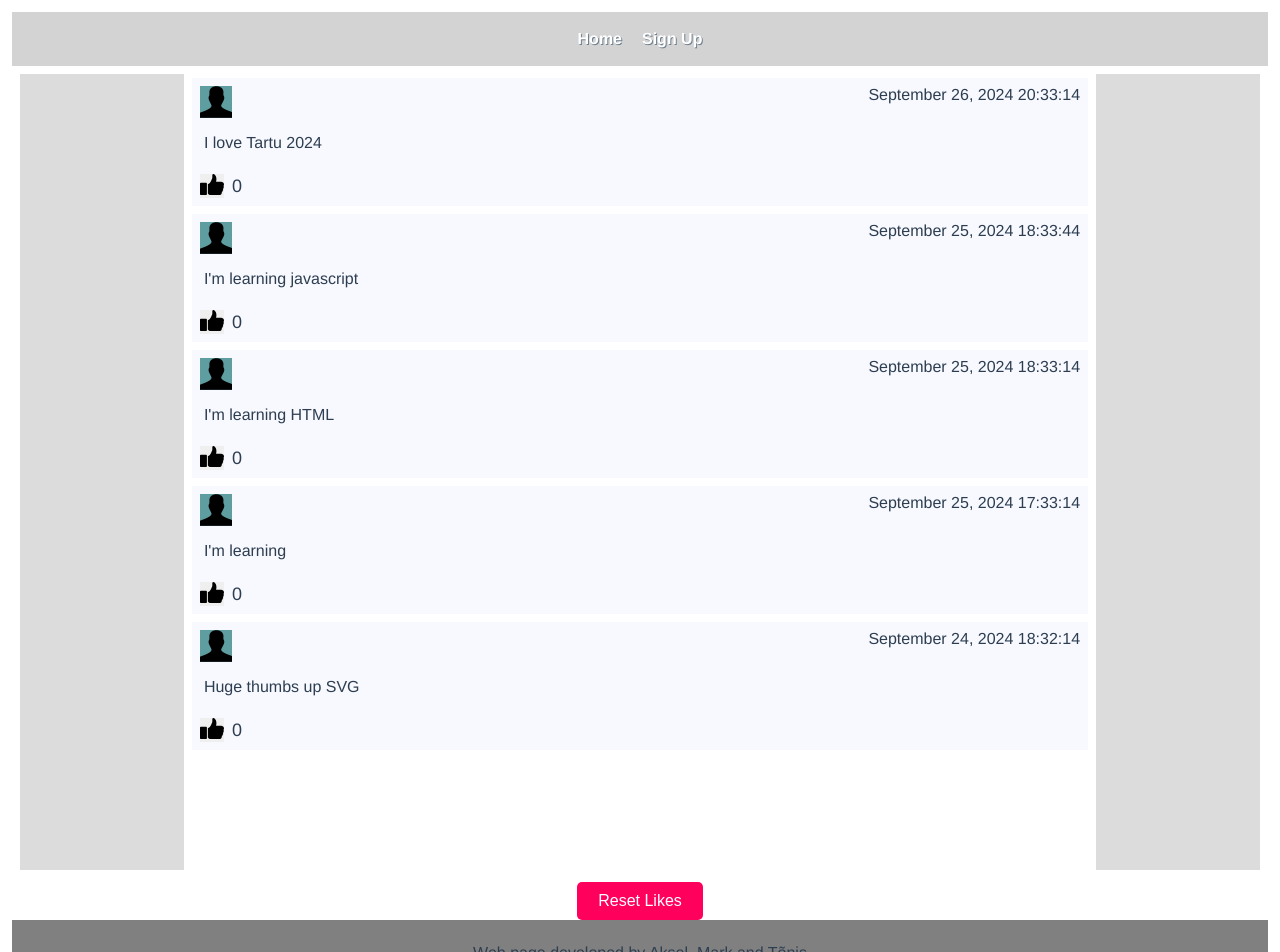
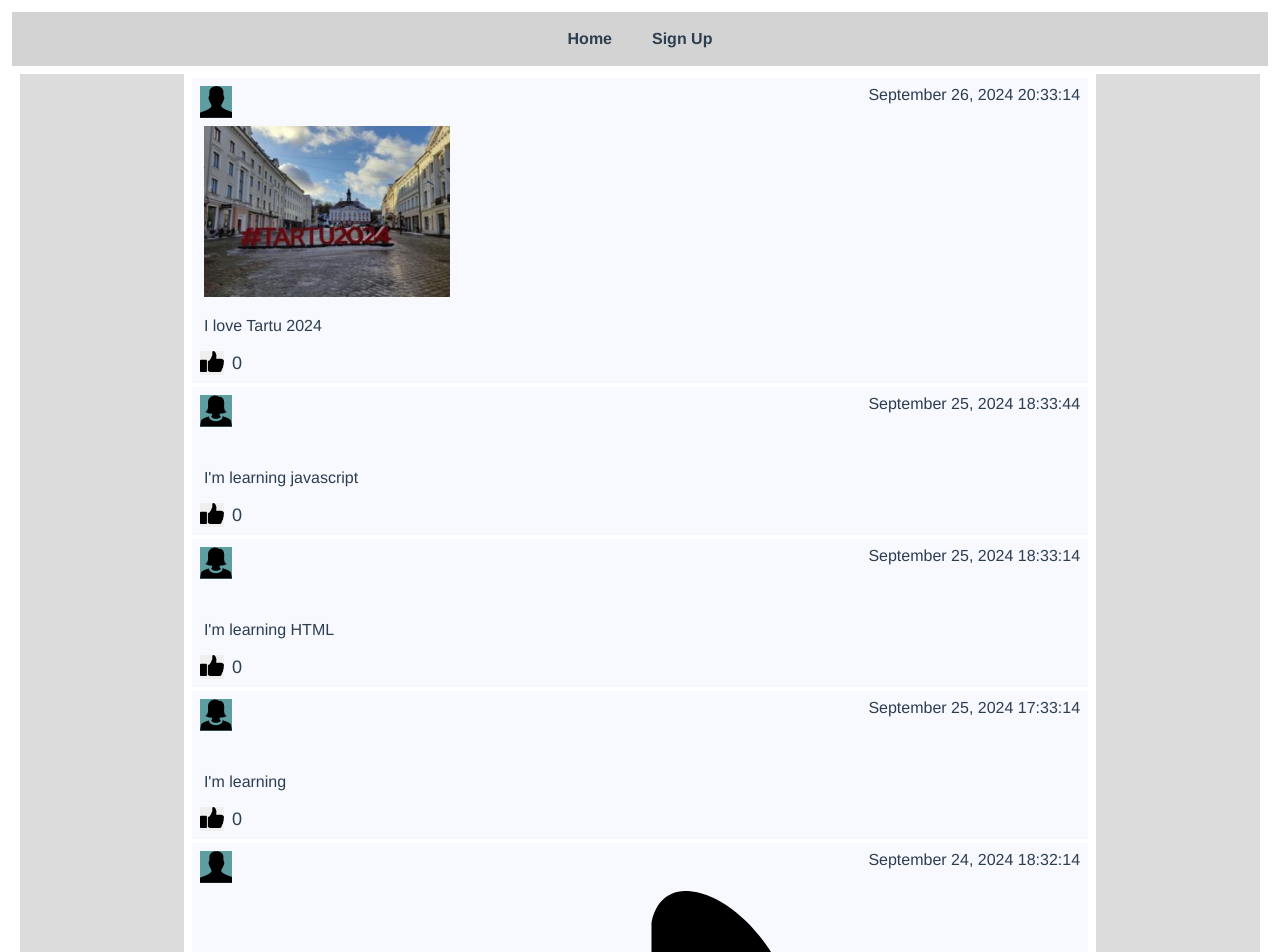
Before and after one commit to TarnMark/WAD2024-Y-Vue, a Vue app: page /signup in a window 1280 px wide. Shown: the top 952 px of the page. Built offline with nearby package versions, Linux system fonts and the light colour scheme.

Commit message:
Moved main header and footer to the components, added image support, overall improvements on css and js

```diff
--- a/src/App.vue
+++ b/src/App.vue
@@ -1,36 +1,18 @@
 <template>
-
-    <head>
-        <title>
-            Homepage
-        </title>
-    </head>
+    <page-header />
     <div>
-        <header class="main-header">
-            <nav>
-                <router-link to="/">Home</router-link>
-                <router-link to="/signup">Sign Up</router-link>
-            </nav>
-            <!-- <img id="profile-picture" class="profile-picture" src="@/assets/male-icon.png" alt="profile picture"> -->
-            <router-view />
-        </header>
-        <button @click="this.$store.dispatch('resetLikes')" class="reset-likes">Reset Likes</button>
-        <!-- <home-page /> -->
-        <footer class="main-footer">
-            <p>Web page developed by Aksel, Mark and Tõnis</p>
-        </footer>
+        <router-view />
     </div>
-
+    <page-footer />
 </template>
 
 <script>
-import HomePage from '@/views/HomePage.vue'
+import PageHeader from '@/components/PageHeader.vue';
+import PageFooter from '@/components/PageFooter.vue';
 
 export default {
-    name: 'App',
-    Components: {
-        HomePage
-    }
+    components: { PageHeader, PageFooter },
+    name: 'App'
 }
 </script>
 
@@ -43,102 +25,16 @@
     color: #2c3e50;
 }
 
-/* * {
-    padding: 0;
-    margin: 0;
-} */
-
-html {
-    font-family: sans-serif;
-}
-
 body {
     background-color: white;
     display: flex;
     flex-direction: column;
-    height: 100vh;
-}
-
-nav {
-    padding: 8px;
-    background-color: lightgray;
-    display: flex;
-    justify-content: center;
-    margin: 4px;
-}
-
-nav>a {
-    padding: 10px;
-    font-weight: bold;
-    text-shadow: 1px 1px slategray;
-}
-
-menu.main-menu {
-    display: flex;
-    flex-direction: row;
-    justify-content: left;
-    list-style-type: none;
-}
-
-menu.main-menu>li {
-    background-color: grey;
-    margin: 2px;
-    padding: 6px;
-}
-
-menu.main-menu>li:has(a:hover) {
-    background-color: cornflowerblue;
+    /* height: 100vh; */
 }
 
 a {
     text-decoration: none;
     color: white;
-}
-
-menu.main-menu a:hover {
-    text-decoration: underline;
-    color: aliceblue;
-}
-
-.profile-picture {
-    background-color: cadetblue;
-    max-width: 32px;
-    cursor: pointer;
-}
-
-.dropdown-parent {
-    position: absolute;
-    right: 0;
-    top: 48px;
-}
-
-.dropdown-menu {
-    background-color: ghostwhite;
-    border-radius: 6px;
-    bottom: auto;
-    box-shadow: 0 3px 10px 0 #0003;
-    display: block;
-    left: 0;
-    left: auto;
-    margin: 0;
-    padding: 8px;
-    position: relative;
-    right: auto;
-    top: auto;
-    width: 200px
-}
-
-.dropdown-menu>.logout>a {
-    color: #0056b3;
-}
-
-footer.main-footer {
-    padding: 8px;
-    margin: 4px;
-    margin-top: 0;
-    display: flex;
-    justify-content: center;
-    background-color: gray;
 }
 
 .container {
@@ -154,40 +50,6 @@
     padding: 10px;
 }
 
-.submitButton {
-    width: 100%;
-    padding: 10px;
-    background-color: #007BFF;
-    color: white;
-    border: none;
-    border-radius: 5px;
-    cursor: pointer;
-}
-
-.submitButton:hover {
-    background-color: #0056b3;
-}
-
-.reset-likes {
-    width: 10%;
-    padding: 10px;
-    background-color: #ff005d;
-    color: white;
-    border: none;
-    border-radius: 5px;
-    cursor: pointer;
-    font-size: 16px;
-}
-
-.reset-likes:hover {
-    background-color: #ff5090;
-}
-
-label+textarea {
-    vertical-align: top;
-    resize: none;
-}
-
 .hidden {
     display: none;
 }
--- /dev/null
+++ b/src/components/PageFooter.vue
@@ -0,0 +1,17 @@
+<template>
+    <footer class="main-footer">
+            <p>Web page developed by Aksel, Mark and Tõnis</p>
+    </footer>
+</template>
+
+
+<style scoped>
+footer.main-footer {
+    padding: 8px;
+    margin: 4px;
+    margin-top: 0;
+    display: flex;
+    justify-content: center;
+    background-color: lightgray;
+}
+</style>
--- /dev/null
+++ b/src/components/PageHeader.vue
@@ -0,0 +1,30 @@
+<template>
+    <header class="main-header">
+        <nav>
+            <router-link to="/">Home</router-link>
+            <router-link to="/signup">Sign Up</router-link>
+        </nav>
+    </header>
+</template>
+
+<style scoped>
+nav {
+    padding: 8px;
+    background-color: lightgray;
+    display: flex;
+    justify-content: center;
+    margin: 4px;
+}
+
+nav>a {
+    padding: 10px;
+    margin-inline: 10px;
+    font-weight: bold;
+    color: #2c3e50;
+    /* text-shadow: 1px 1px slategray; */
+    /* background-color: gray; */
+}
+a:hover {
+    color: cornflowerblue;
+}
+</style>
--- a/src/components/Posts.vue
+++ b/src/components/Posts.vue
@@ -1,22 +1,18 @@
 <template>
-    <div class="post-list" v-for="post in posts" :key="post.id">
-        <!-- :key="post.index"> -->
-        <article class="post">
+    <div class="post-list">
+        <article class="post" v-for="post in posts" :key="post.id">
             <header class="postheader">
-                <img class="profile-picture" src="@/assets/male-icon.png" alt="GallantWorm profile picture">
+                <img class="profile-picture" :src="post.profilePic" :alt="post.authorName" />
                 <span class="post-date">{{ post.postDate }}</span>
             </header>
             <div class="post-body">
-                <!-- <img src={{post.posptImg}} alt="user photo"> -->
+                <img :src=post.postImg>
                 <p>{{ post.postText }}</p>
             </div>
             <footer class="post-footer">
                 <button class="like" @click="this.$store.dispatch('incrementLikes', post)"></button>
                 <span class=" like-count">{{ post.likes }}</span>
             </footer>
-
-            <!-- <div class=" post"> -->
-            <!-- </div> -->
         </article>
     </div>
 </template>
@@ -41,8 +37,12 @@
     padding: 8px;
     background-color: ghostwhite;
     text-align: left;
-    /* display: block;
-    unicode-bidi: isolate; */
+}
+
+.profile-picture {
+    background-color: cadetblue;
+    max-width: 32px;
+    max-height: 32px;
 }
 
 header.postheader {
--- a/src/router/index.js
+++ b/src/router/index.js
@@ -5,11 +5,17 @@
 const routes = [{
         path: "/",
         name: "home",
+        meta: {
+            title: "Home"
+        },
         component: HomePage,
     },
     {
         path: "/signup",
         name: "signup",
+        meta: {
+            title: "Sign Up"
+        },
         component: SignupPage,
     },
 ];
@@ -19,4 +25,8 @@
     routes,
 });
 
+router.beforeEach((to) => {
+    document.title = to.meta?.title ?? 'App'
+})
+
 export default router;
--- a/src/store/index.js
+++ b/src/store/index.js
@@ -5,79 +5,79 @@
     state: {
         posts: [
             {
-                profilePic: "@/assets/male-icon.png",
+                profilePic: require("@/assets/male-icon.png"),
                 authorName: "GallantWorm",
                 postDate: "September 26, 2024 20:33:14",
-                postImg: "@/assets/tartu2024.png",
+                postImg: require("@/assets/tartu2024.png"),
                 postText: "I love Tartu 2024",
                 likes: 0,
             },
             {
-                profilePic: "@/assets/woman-avatar-icon.png",
+                profilePic: require("@/assets/woman-avatar-icon.png"),
                 authorName: "Casey2013",
                 postDate: "September 25, 2024 18:33:44",
                 postText: "I'm learning javascript",
                 likes: 0,
             },
             {
-                profilePic: "@/assets/woman-avatar-icon.png",
+                profilePic: require("@/assets/woman-avatar-icon.png"),
                 authorName: "Casey2013",
                 postDate: "September 25, 2024 18:33:14",
                 postText: "I'm learning HTML",
                 likes: 0,
             },
             {
-                profilePic: "@/assets/woman-avatar-icon.png",
+                profilePic: require("@/assets/woman-avatar-icon.png"),
                 authorName: "Casey2013",
                 postDate: "September 25, 2024 17:33:14",
                 postText: "I'm learning",
                 likes: 0,
             },
             {
-                profilePic: "@/assets/male-icon.png",
+                profilePic: require("@/assets/male-icon.png"),
                 authorName: "Tester394876",
                 postDate: "September 24, 2024 18:32:14",
-                postImg: "@/assets/thumbs-up-black-icon.svg",
+                postImg: require("@/assets/thumbs-up-black-icon.svg"),
                 postText: "Huge thumbs up SVG",
                 likes: 0,
             },
             {
-                profilePic: "@/assets/woman-avatar-icon.png",
+                profilePic: require("@/assets/woman-avatar-icon.png"),
                 authorName: "Casey2013",
                 postDate: "September 24, 2024 11:33:14",
                 postText: "Hello world!",
                 likes: 0,
             },
             {
-                profilePic: "@/assets/male-icon.png",
+                profilePic: require("@/assets/male-icon.png"),
                 authorName: "GallantWorm",
                 postDate: "September 24, 2024 00:33:00",
                 postText: "Had a really bad apple today",
                 likes: 0,
             },
             {
-                profilePic: "@/assets/male-icon.png",
+                profilePic: require("@/assets/male-icon.png"),
                 authorName: "80IsNotOld",
                 postDate: "September 23, 2024 18:38:38",
                 postText: "Here is my credit card info, as you requested: 3485694857620098 09/99 666",
                 likes: 0,
             },
             {
-                profilePic: "@/assets/male-icon.png",
+                profilePic: require("@/assets/male-icon.png"),
                 authorName: "BrutalMan99",
                 postDate: "September 23, 2024 23:34:20",
                 postText: "Oops how do I delete that",
                 likes: 0,
             },
             {
-                profilePic: "@/assets/male-icon.png",
+                profilePic: require("@/assets/male-icon.png"),
                 authorName: "BrutalMan99",
                 postDate: "September 23, 2024 23:33:33",
-                postText: "my little pony watch online for free",
+                postText: "sdkjfghi",
                 likes: 0,
             },
             {
-                profilePic: "@/assets/male-icon.png",
+                profilePic: require("@/assets/male-icon.png"),
                 authorName: "TimeTraveler",
                 postDate: "June 01, 1020 00:22:13",
                 postText: "When am I???",
@@ -104,5 +104,5 @@
             context.commit("incrementLikes", post);
         }
     },
-    modules: {},
+    modules: {}
 });
--- a/src/views/HomePage.vue
+++ b/src/views/HomePage.vue
@@ -3,8 +3,8 @@
     <div class="ix-mainbars">
         <aside></aside>
         <main>
-            <!-- Here will come all the posts! -->
-            <getPosts></getPosts>
+            <getPosts/>
+            <button @click="this.$store.dispatch('resetLikes')" class="reset-likes">Reset Likes</button>
         </main>
         <aside></aside>
     </div>
@@ -53,15 +53,26 @@
     display: flex;
     flex-direction: column;
     align-items: stretch;
-    max-height: 85vh; /* hard coded */
+    /* max-height: 85vh; hard coded */
     overflow: scroll;
 }
 
-/* article.post {
-    margin: 4px;
-    padding: 8px;
-    background-color: ghostwhite;
-} */
+.reset-likes {
+    width: 20%;
+    padding: 10px;
+    align-self: center;
+    background-color: #ff005d;
+    color: white;
+    border: none;
+    margin: 10px;
+    border-radius: 5px;
+    cursor: pointer;
+    font-size: 16px;
+}
+
+.reset-likes:hover {
+    background-color: #ff5090;
+}
 
 @media (max-width: 600px) {
     .ix-mainbars {
```
Also changed, not shown: src/assets/tartu2024.png (added).
